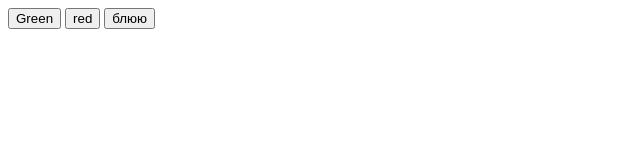
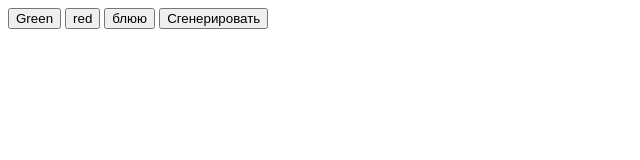
Before and after one commit to ImOnMinimal/HWR, a plain HTML site: page index.html in a window 1280 px wide. Shown: the whole page, without its empty margins (0-640 px from the left). Drawn offline with Linux system fonts and the light colour scheme.

Commit message:
Второй коммит

```diff
--- a/index.html
+++ b/index.html
@@ -13,7 +13,7 @@
     <button onclick="document.body.style.backgroundColor = 'blue';">блюю</button>
 
 
-
+    <button onclick="random_bg_color()">Сгенерировать </button>
 
     <script src="./script/script.js"></script>
 </body>
--- a/script/script.js
+++ b/script/script.js
@@ -0,0 +1,8 @@
+function random_bg_color() {
+    var r = Math.floor(Math.random() * 256);
+    var g = Math.floor(Math.random() * 256);
+    var b = Math.floor(Math.random() * 256);
+    var bgColor = "rgb(" + r + "," + g + "," + b + ")";
+    console.log(bgColor);
+    document.body.style.background = bgColor;
+  }
```
